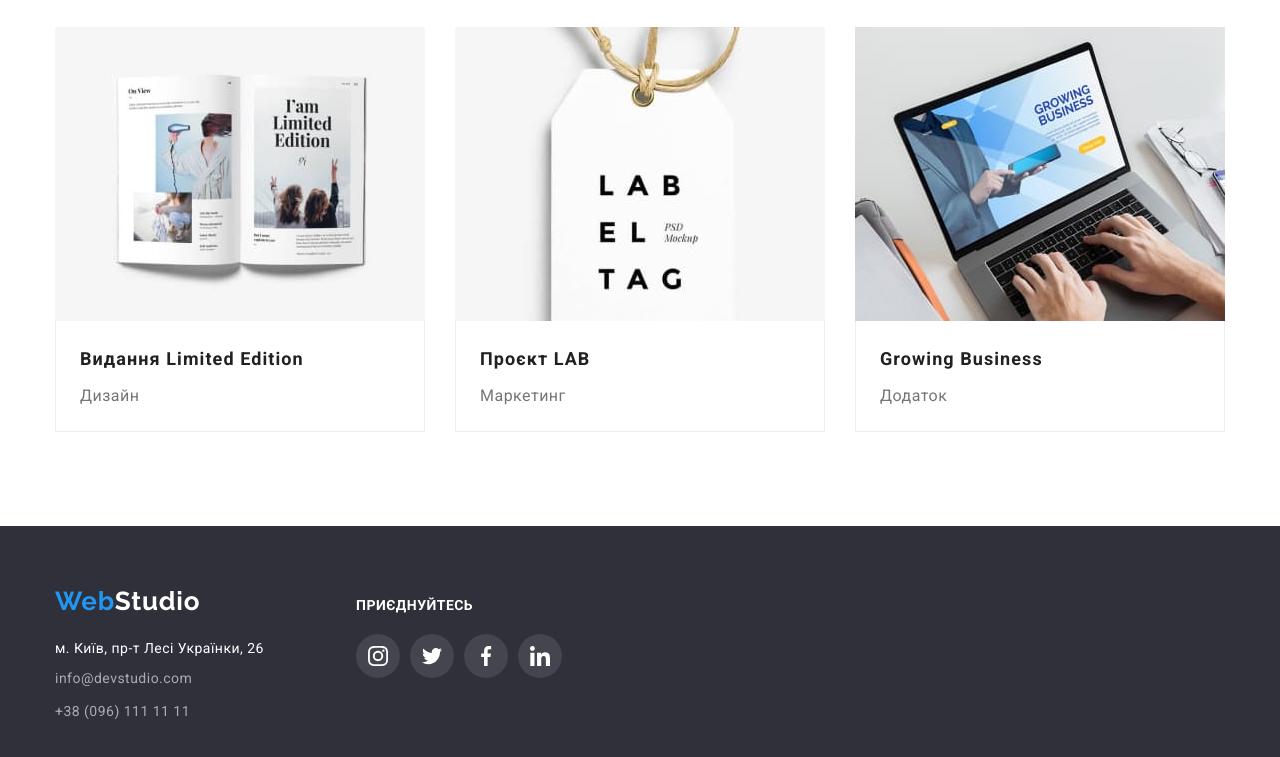
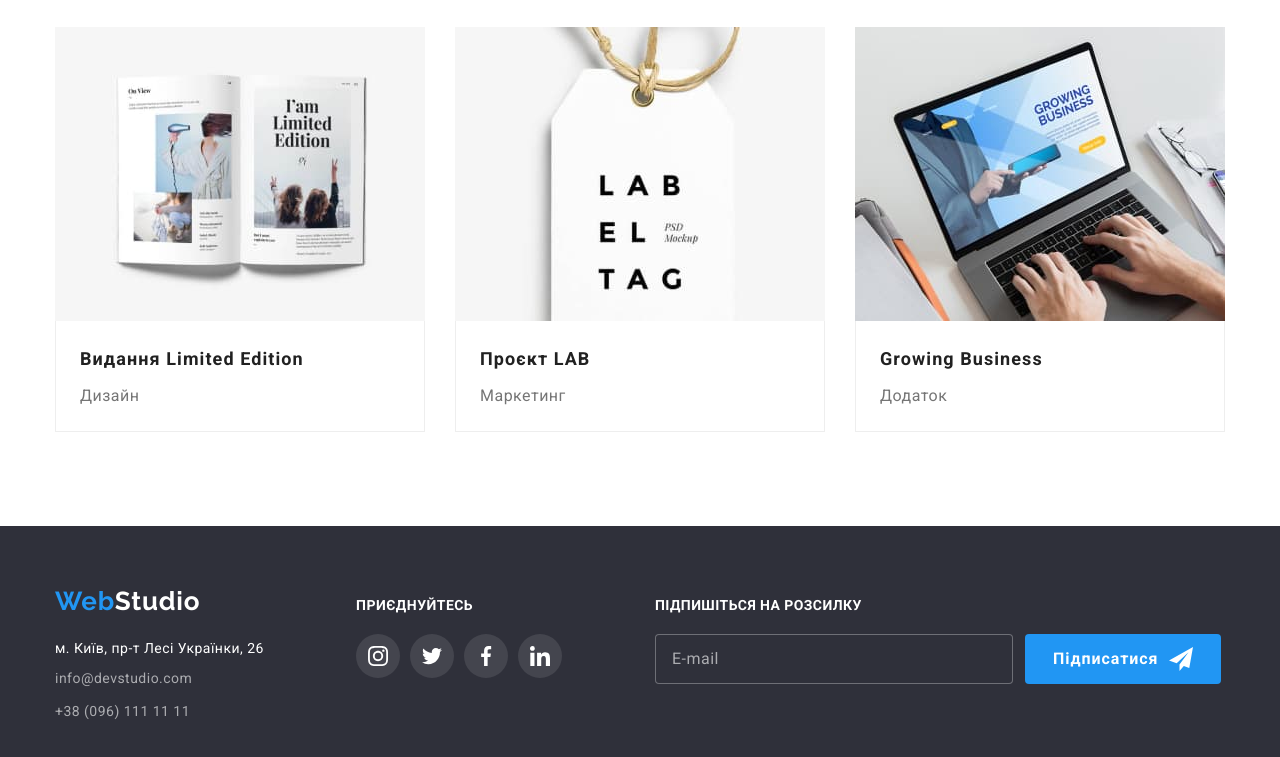
Before and after one commit to Ella-02-07/goit-markup-hw-06, a plain HTML site: page portfolio.html in a window 1280 px wide. Shown: the part 1106-1863 px from the top of the page. Drawn offline with nearby package versions, Linux system fonts and the light colour scheme.

Commit message:
Update portfolio.html

```diff
--- a/portfolio.html
+++ b/portfolio.html
@@ -304,6 +304,18 @@
             </li>
           </ul>
         </div>
+        <form class="form-footer">
+          <b class="form-title-footer">Підпишіться на розсилку</b>
+          <div class="form-field-footer">
+            <input type="email" name="mail" placeholder="E-mail" />
+
+            <button type="submit" class="form-button-footer pointer">
+              Підписатися<svg class="form-icon-footer" width="24" height="24">
+                <use href="./images/icons.svg#icon-icon-send"></use>
+              </svg>
+            </button>
+          </div>
+        </form>
       </div>
     </footer>
   </body>
```
